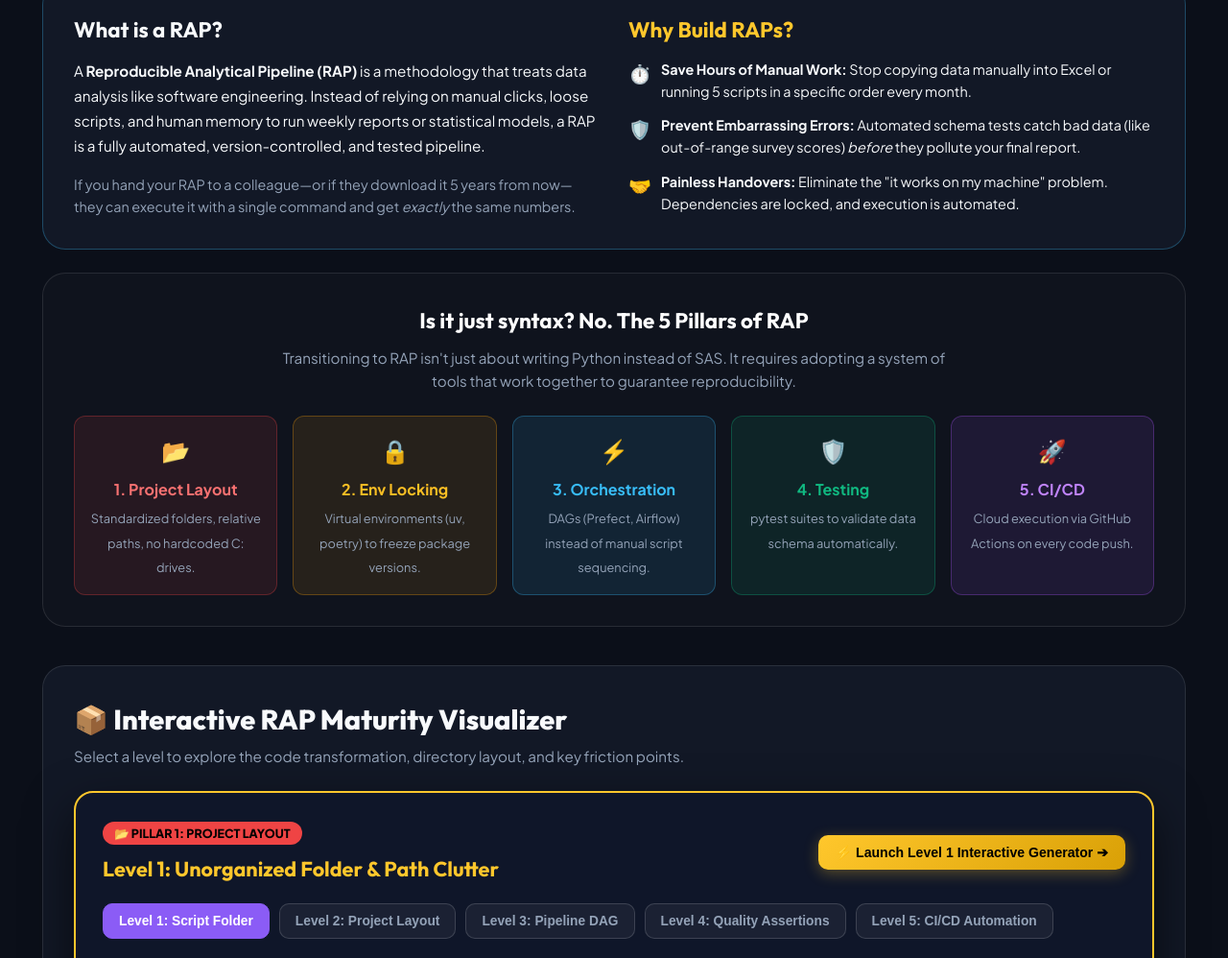
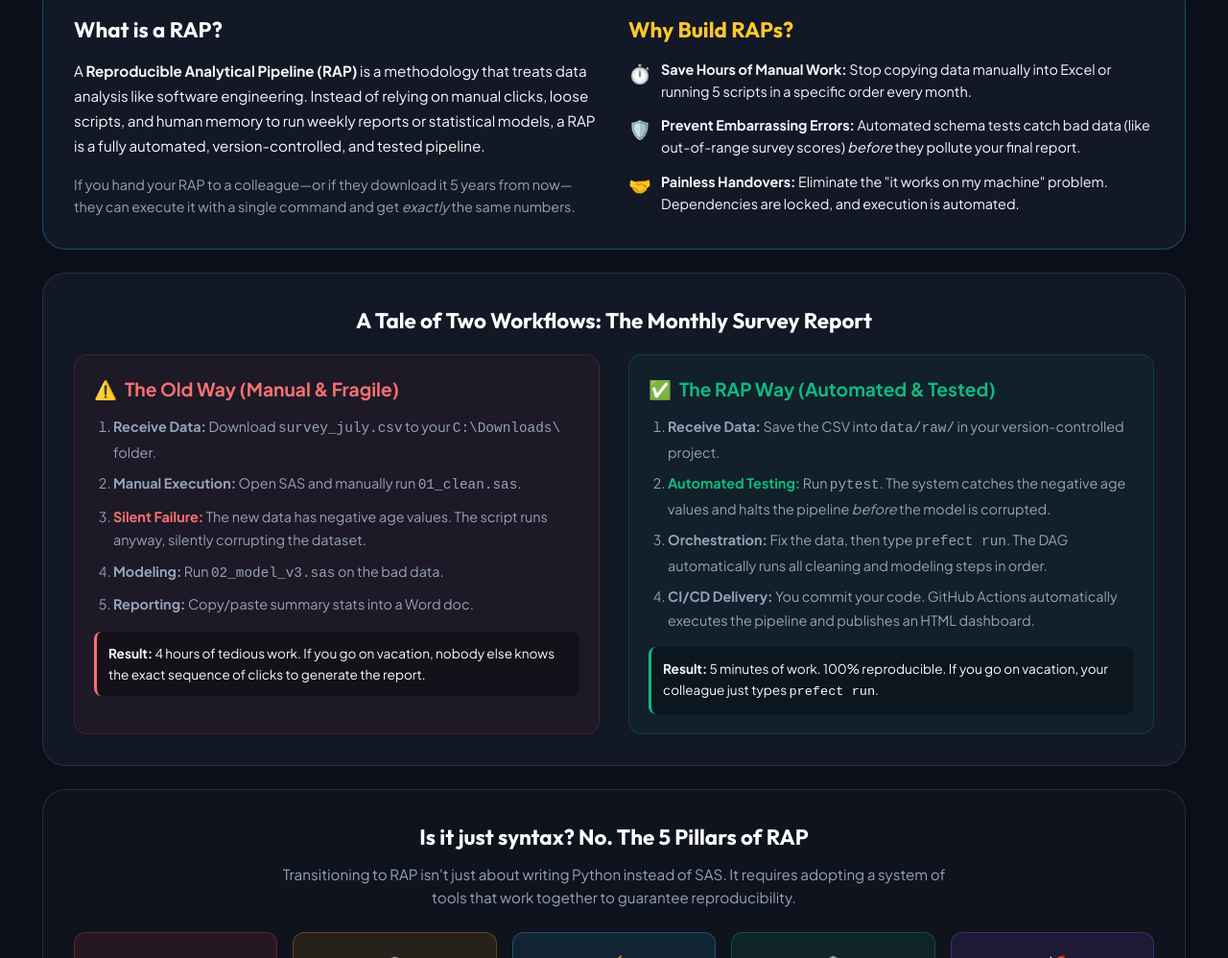
Before and after one commit to p3ji/learn, a plain HTML site: page apps/rap_studio/index.html in a window 1280 px wide. Shown: the part 486-1484 px from the top of the page at 96% size. Drawn offline with Linux system fonts and the light colour scheme.

Commit message:
docs: Add 'Tale of Two Workflows' case study to RAP Studio onboarding

```diff
--- a/apps/rap_studio/index.html
+++ b/apps/rap_studio/index.html
@@ -79,6 +79,47 @@
             </div>
         </section>
 
+        <!-- A Tale of Two Workflows: Monthly Survey Report -->
+        <section class="section-card" style="margin-bottom: 24px; border-color: rgba(255, 255, 255, 0.1);">
+            <h2 style="color: #FFF; font-family: var(--font-heading); font-size: 1.4rem; margin-bottom: 16px; text-align: center;">A Tale of Two Workflows: The Monthly Survey Report</h2>
+            <div style="display: grid; grid-template-columns: repeat(auto-fit, minmax(320px, 1fr)); gap: 30px;">
+
+                <!-- The Legacy Way -->
+                <div style="background: rgba(239, 68, 68, 0.05); border: 1px solid rgba(239, 68, 68, 0.2); padding: 20px; border-radius: 14px;">
+                    <h3 style="color: #F87171; font-size: 1.2rem; margin-bottom: 12px; display: flex; align-items: center; gap: 8px;">
+                        <span>⚠️</span> The Old Way (Manual & Fragile)
+                    </h3>
+                    <ol style="color: var(--text-muted); font-size: 0.9rem; line-height: 1.7; padding-left: 20px; margin: 0 0 16px;">
+                        <li style="margin-bottom: 8px;"><strong>Receive Data:</strong> Download <code>survey_july.csv</code> to your <code>C:\Downloads\</code> folder.</li>
+                        <li style="margin-bottom: 8px;"><strong>Manual Execution:</strong> Open SAS and manually run <code>01_clean.sas</code>.</li>
+                        <li style="margin-bottom: 8px;"><strong style="color: #F87171;">Silent Failure:</strong> The new data has negative age values. The script runs anyway, silently corrupting the dataset.</li>
+                        <li style="margin-bottom: 8px;"><strong>Modeling:</strong> Run <code>02_model_v3.sas</code> on the bad data.</li>
+                        <li style="margin-bottom: 8px;"><strong>Reporting:</strong> Copy/paste summary stats into a Word doc.</li>
+                    </ol>
+                    <div style="background: rgba(0,0,0,0.3); padding: 12px; border-radius: 8px; border-left: 3px solid #F87171; font-size: 0.85rem;">
+                        <strong>Result:</strong> 4 hours of tedious work. If you go on vacation, nobody else knows the exact sequence of clicks to generate the report.
+                    </div>
+                </div>
+
+                <!-- The RAP Way -->
+                <div style="background: rgba(16, 185, 129, 0.05); border: 1px solid rgba(16, 185, 129, 0.2); padding: 20px; border-radius: 14px;">
+                    <h3 style="color: #10B981; font-size: 1.2rem; margin-bottom: 12px; display: flex; align-items: center; gap: 8px;">
+                        <span>✅</span> The RAP Way (Automated & Tested)
+                    </h3>
+                    <ol style="color: var(--text-muted); font-size: 0.9rem; line-height: 1.7; padding-left: 20px; margin: 0 0 16px;">
+                        <li style="margin-bottom: 8px;"><strong>Receive Data:</strong> Save the CSV into <code>data/raw/</code> in your version-controlled project.</li>
+                        <li style="margin-bottom: 8px;"><strong style="color: #10B981;">Automated Testing:</strong> Run <code>pytest</code>. The system catches the negative age values and halts the pipeline <em>before</em> the model is corrupted.</li>
+                        <li style="margin-bottom: 8px;"><strong>Orchestration:</strong> Fix the data, then type <code>prefect run</code>. The DAG automatically runs all cleaning and modeling steps in order.</li>
+                        <li style="margin-bottom: 8px;"><strong>CI/CD Delivery:</strong> You commit your code. GitHub Actions automatically executes the pipeline and publishes an HTML dashboard.</li>
+                    </ol>
+                    <div style="background: rgba(0,0,0,0.3); padding: 12px; border-radius: 8px; border-left: 3px solid #10B981; font-size: 0.85rem;">
+                        <strong>Result:</strong> 5 minutes of work. 100% reproducible. If you go on vacation, your colleague just types <code>prefect run</code>.
+                    </div>
+                </div>
+
+            </div>
+        </section>
+
         <!-- Core Components -->
         <section class="section-card" style="margin-bottom: 40px; background: rgba(255, 255, 255, 0.02);">
             <h2 style="color: #FFF; font-family: var(--font-heading); font-size: 1.4rem; margin-bottom: 8px; text-align: center;">Is it just syntax? No. The 5 Pillars of RAP</h2>
```
